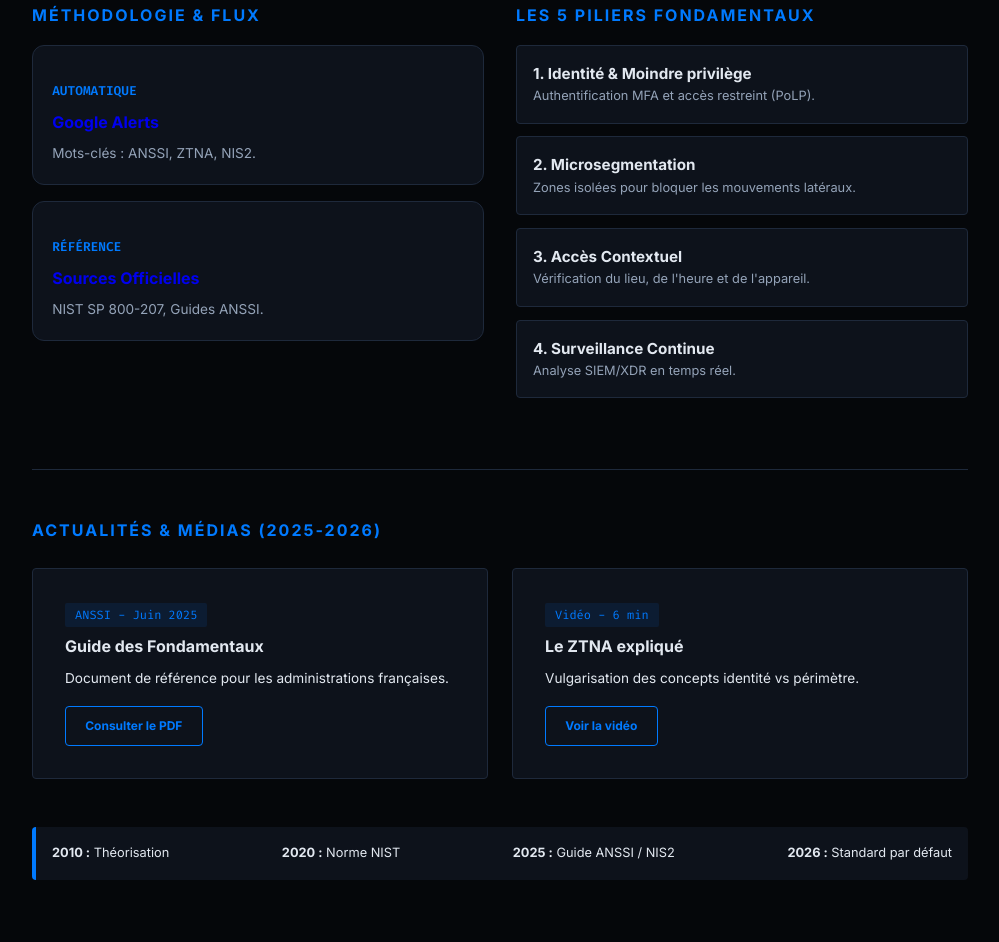
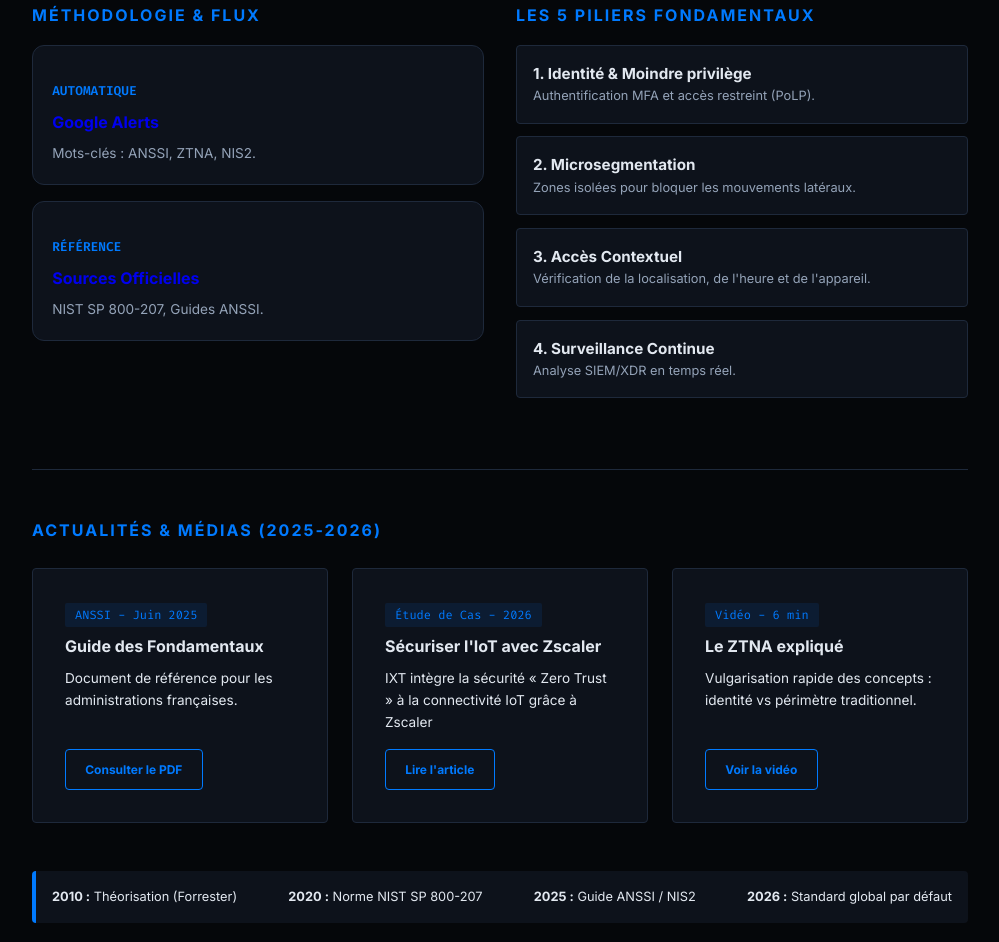
Before and after one commit to theobret/portfolio, a plain HTML site: page veille.html in a window 1280 px wide. Shown: the part 298-1240 px from the top of the page, without its empty margins (140-1139 px from the left). Drawn offline with Linux system fonts and the light colour scheme.

Commit message:
maj veille2

```diff
--- a/veille.html
+++ b/veille.html
@@ -61,18 +61,18 @@
                 <div class="veille-details" style="margin-top: 1.5rem;">
                     <div id="google-alerts" class="detail-block">
                         <div class="mission-item" style="padding: 1rem; font-size: 0.85rem;">
-                            <strong>Requêtes :</strong> "ANSSI" + "Zero Trust", "Directive NIS2".
+                            <strong>Requêtes :</strong> "ANSSI" + "Zero Trust", "Directive NIS2", "ZTNA IoT".
                         </div>
                     </div>
                     <div id="sources-officielles" class="detail-block">
                         <div class="mission-item" style="padding: 1rem; font-size: 0.85rem;">
-                            <strong>Standards :</strong> Guide ANSSI (2025), Forrester (Kindervag).
+                            <strong>Standards :</strong> Guide ANSSI (2025), Forrester (John Kindervag).
                         </div>
                     </div>
                 </div>
             </div>
 
-            <!-- COLONNE DROITE : Les 5 Piliers (Compact) -->
+            <!-- COLONNE DROITE : Les 5 Piliers Fondamentaux -->
             <div>
                 <h3 class="title-accent" style="font-size: 1rem; margin-bottom: 1rem;">Les 5 Piliers Fondamentaux</h3>
                 <div class="mission-list" style="gap: 0.8rem;">
@@ -86,7 +86,7 @@
                     </div>
                     <div class="mission-item" style="padding: 1rem;">
                         <h4 style="font-size: 0.95rem;">3. Accès Contextuel</h4>
-                        <p style="font-size: 0.8rem; color: var(--text-muted); margin: 0;">Vérification du lieu, de l'heure et de l'appareil.</p>
+                        <p style="font-size: 0.8rem; color: var(--text-muted); margin: 0;">Vérification de la localisation, de l'heure et de l'appareil.</p>
                     </div>
                     <div class="mission-item" style="padding: 1rem;">
                         <h4 style="font-size: 0.95rem;">4. Surveillance Continue</h4>
@@ -98,9 +98,10 @@
 
         <hr style="border: 0; border-top: 1px solid var(--border-blue); margin: 3rem 0;">
 
-        <!-- 3. Actualités (Cartes horizontales plus petites) -->
+        <!-- ACTUALITÉS & MÉDIAS (3 Cartes compactes) -->
         <h3 class="title-accent" style="font-size: 1rem; margin-bottom: 1.5rem;">Actualités & Médias (2025-2026)</h3>
-        <div style="display: grid; grid-template-columns: 1fr 1fr; gap: 1.5rem;">
+        <div style="display: grid; grid-template-columns: repeat(auto-fit, minmax(280px, 1fr)); gap: 1.5rem;">
+
             <article class="mission-item" style="display: flex; flex-direction: column; justify-content: space-between;">
                 <div>
                     <span class="tech-label">ANSSI - Juin 2025</span>
@@ -112,20 +113,30 @@
 
             <article class="mission-item" style="display: flex; flex-direction: column; justify-content: space-between;">
                 <div>
+                    <span class="tech-label">Étude de Cas - 2026</span>
+                    <h4 style="margin: 0.5rem 0;">Sécuriser l'IoT avec Zscaler</h4>
+                    <p style="font-size: 0.85rem;">IXT intègre la sécurité « Zero Trust » à la connectivité IoT grâce à Zscaler</p>
+                </div>
+                <a href="https://www.ledevoir.com/communiques-de-presse/976235/ixt-integre-securite-zero-trust-connectivite-iot-grace-zscaler" target="_blank" class="btn-doc" style="width: fit-content; margin-top: 1rem; font-size: 0.75rem;">Lire l'article</a>
+            </article>
+
+            <article class="mission-item" style="display: flex; flex-direction: column; justify-content: space-between;">
+                <div>
                     <span class="tech-label">Vidéo - 6 min</span>
                     <h4 style="margin: 0.5rem 0;">Le ZTNA expliqué</h4>
-                    <p style="font-size: 0.85rem;">Vulgarisation des concepts identité vs périmètre.</p>
+                    <p style="font-size: 0.85rem;">Vulgarisation rapide des concepts : identité vs périmètre traditionnel.</p>
                 </div>
                 <a href="https://www.youtube.com/watch?v=WzXldUDJcak&t=228s" target="_blank" class="btn-doc" style="width: fit-content; margin-top: 1rem; font-size: 0.75rem;">Voir la vidéo</a>
             </article>
+
         </div>
 
-        <!-- 4. Chronologie Express -->
+        <!-- Chronologie Express -->
         <div class="company-details-list" style="margin-top: 3rem; display: flex; justify-content: space-between; padding: 1rem; font-size: 0.8rem;">
-            <div><strong>2010 :</strong> Théorisation</div>
-            <div><strong>2020 :</strong> Norme NIST</div>
+            <div><strong>2010 :</strong> Théorisation (Forrester)</div>
+            <div><strong>2020 :</strong> Norme NIST SP 800-207</div>
             <div><strong>2025 :</strong> Guide ANSSI / NIS2</div>
-            <div><strong>2026 :</strong> Standard par défaut</div>
+            <div><strong>2026 :</strong> Standard global par défaut</div>
         </div>
     </section>
 
```
